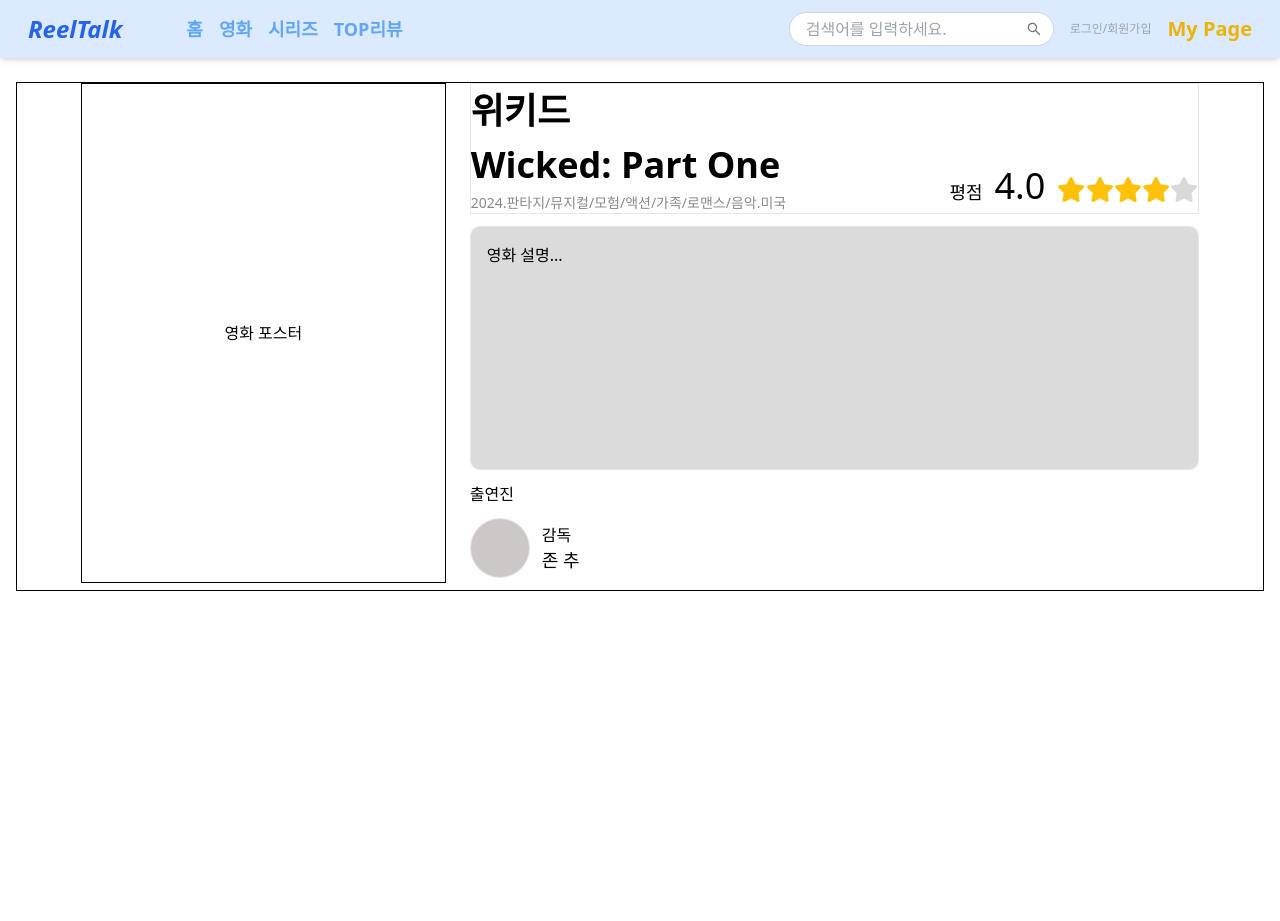
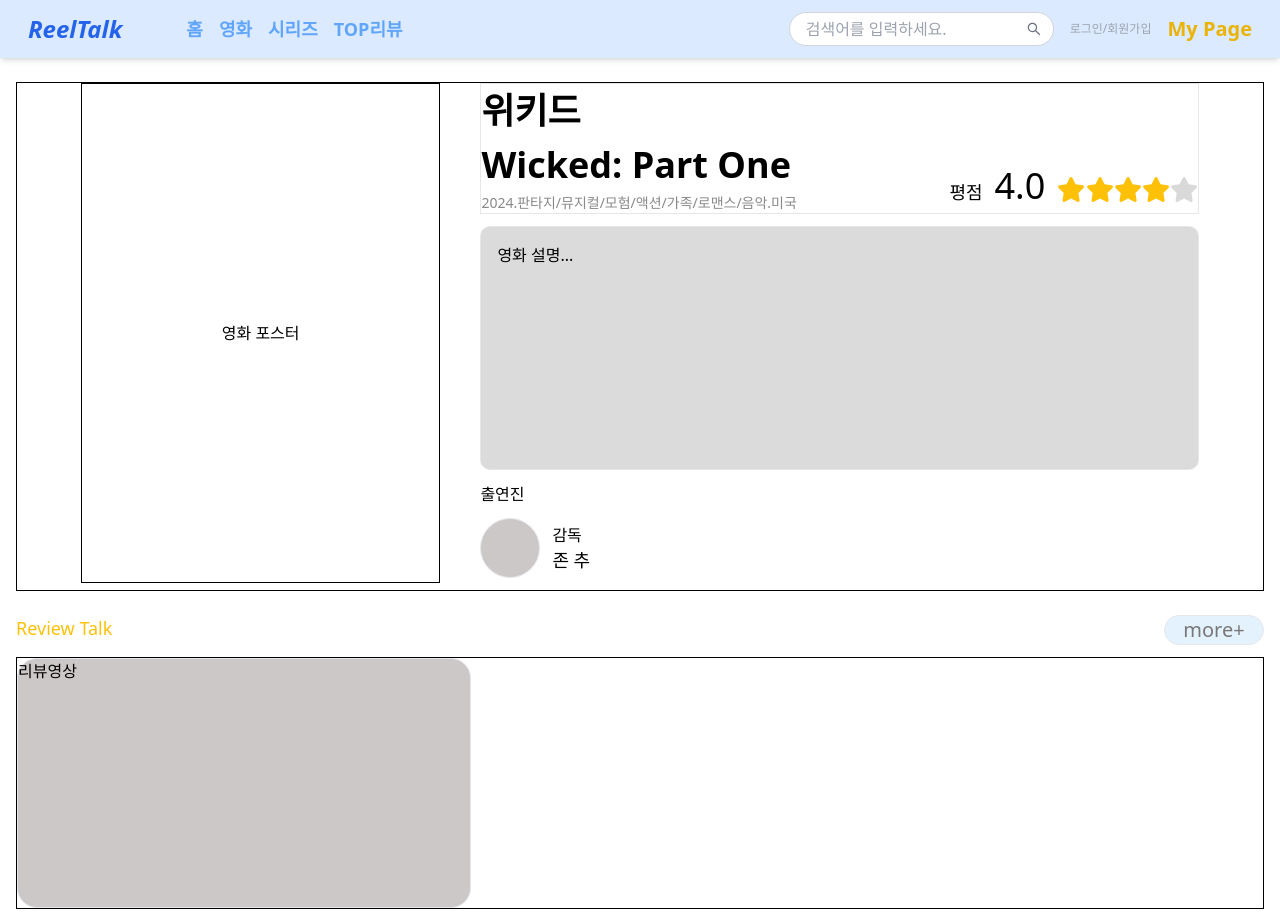
Before and after one commit to TEAM-ALOM/reeltalk-fe, a Next.js app: page /movies-detail in a window 1280 px wide. Before the commit the page ends 800 px from the top, so only its background shows below. Built offline with nearby package versions, Linux system fonts and the light colour scheme.

Commit message:
영화 리뷰 톡

```diff
--- a/app/movies-detail/page.tsx
+++ b/app/movies-detail/page.tsx
@@ -6,7 +6,7 @@
         <main className="flex flex-col justify-center items-center w-full px-4">
 
             {/* 영화 상세 정보*/}
-            <div className="w-full h-full max-w-[1400px] min-h-[300px] lg:min-h-[500px] border border-3 border-black mt-6 flex flex-col lg:flex-row justify-between pl-6 lg:px-16">
+            <div className="w-full h-full max-w-[1600px] min-h-[300px] lg:min-h-[500px] border border-3 border-black mt-6 flex flex-col lg:flex-row space-x-10 pl-6 lg:px-16">
                 {/* 영화 포스터*/}
                 <div className="w-full lg:w-1/3 aspect-[2/3] max-h-[500px] max-w-[370px] h-auto border border-5 border-black flex items-center justify-center">영화 포스터</div>
 
@@ -64,8 +64,17 @@
             </div>
 
             {/* 리뷰 talk*/}
-            <div>
+            <div className="w-full max-w-[1500px] mt-6 flex flex-col">
+                <div className="w-full flex justify-between">
+                    <span className="text-[#FFC107] text-[18px]">Review Talk</span>
+                    <button className="bg-[#E3F2FD] border rounded-[20px] text-[20px] w-[100px] h-[30px] text-[#787878] flex justify-center items-center">more+</button>
+                </div>
 
+                {/* 리뷰 영상들*/}
+                <div className="border border-3 border-black my-3">
+                    {/*리뷰 영상 동적 렌더링*/}
+                    <div className="max-w-[454px] max-h-[250px] h-[250px] bg-[#CDC8C8] border rounded-[20px]">리뷰영상</div>
+                </div>
             </div>
 
             {/* 실시간 talk*/}
```
